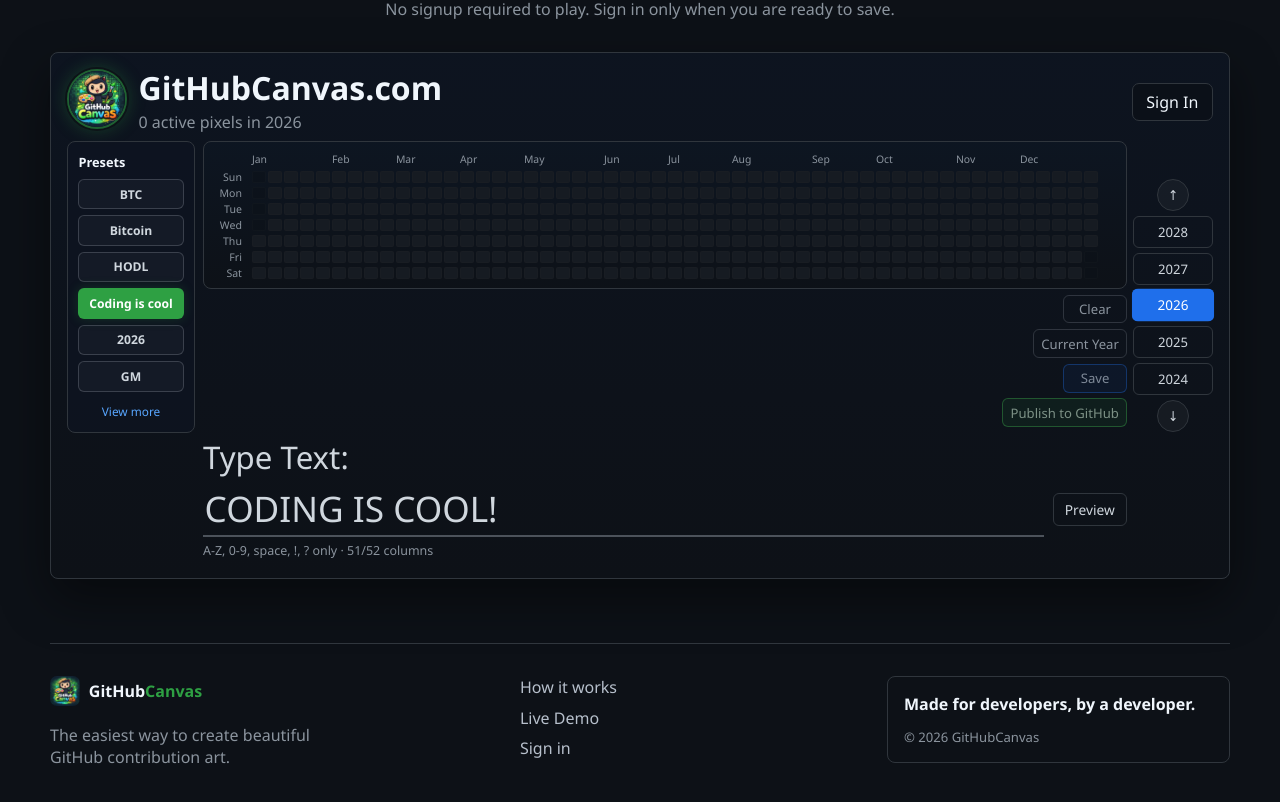
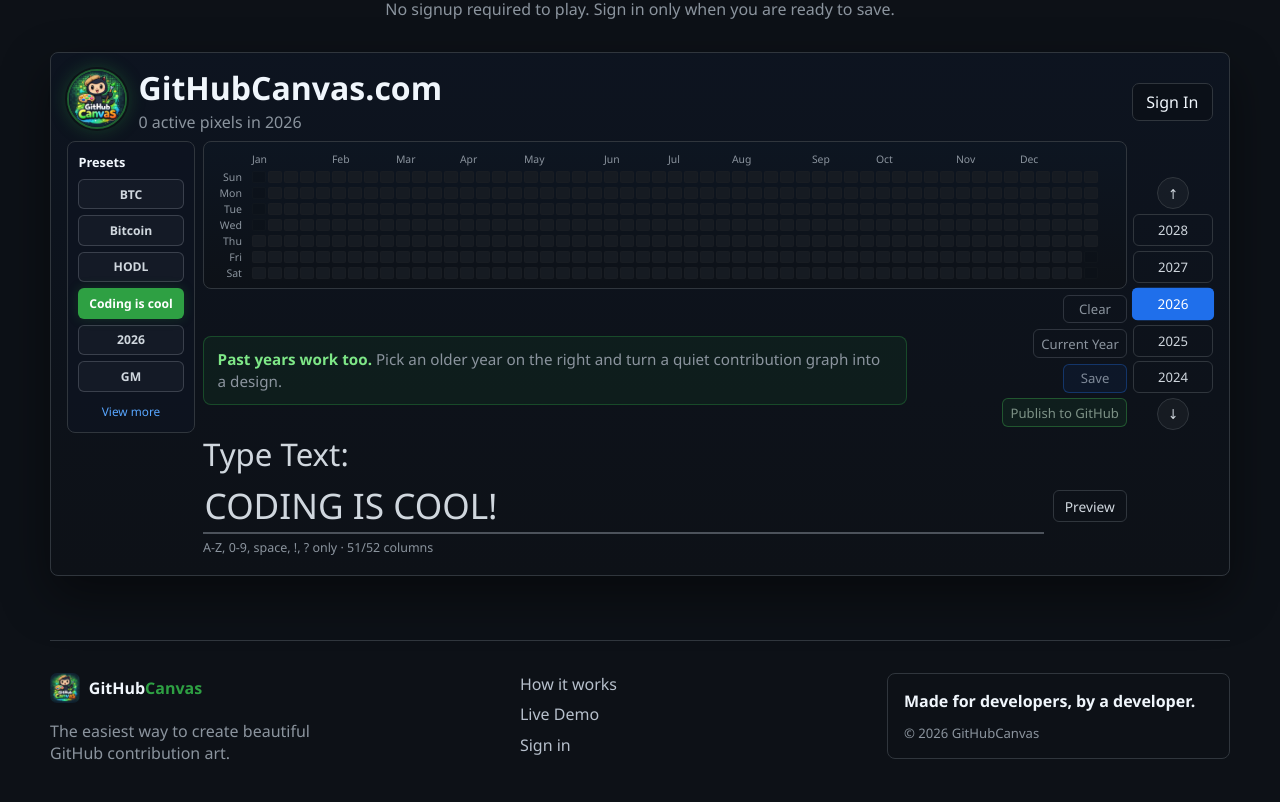
Before and after one commit to ghcanvas/github-canvas, an Angular app: page / in a window 1280 px wide. Shown: the part 1638-2440 px from the top of the page. Built offline with nearby package versions, Linux system fonts and the light colour scheme; no server answers.

Commit message:
added very important selling point

```diff
--- a/src/app/app.html
+++ b/src/app/app.html
@@ -267,6 +267,11 @@
         </section>
 
         <div class="clear-actions">
+          <p class="year-note">
+            <strong>Past years work too.</strong>
+            Pick an older year on the right and turn a quiet contribution graph into a design.
+          </p>
+
           <div class="clear-buttons">
             <button
               *ngIf="!showClearConfirm"
--- a/src/styles.css
+++ b/src/styles.css
@@ -806,13 +806,12 @@
 }
 
 .clear-actions {
-  align-self: flex-end;
+  width: 100%;
   margin-top: 0.32rem;
   display: flex;
-  justify-content: flex-end;
-  flex-direction: column;
-  align-items: flex-end;
-  gap: 0.35rem;
+  justify-content: space-between;
+  align-items: flex-start;
+  gap: 1rem;
 }
 
 .clear-buttons {
@@ -935,8 +934,26 @@
   color: #ff7b72;
 }
 
+.year-note {
+  flex: 1 1 24rem;
+  max-width: 44rem;
+  margin: 2.6rem 0 0;
+  border: 1px solid rgba(46, 160, 67, 0.34);
+  border-radius: 8px;
+  background: rgba(46, 160, 67, 0.08);
+  padding: 0.7rem 0.85rem;
+  color: var(--muted);
+  font-size: 0.95rem;
+  line-height: 1.45;
+}
+
+.year-note strong {
+  color: #7ee787;
+  font-weight: 700;
+}
+
 .text-tools {
-  margin-top: 0.75rem;
+  margin-top: 0.55rem;
   width: 100%;
 }
 
```
